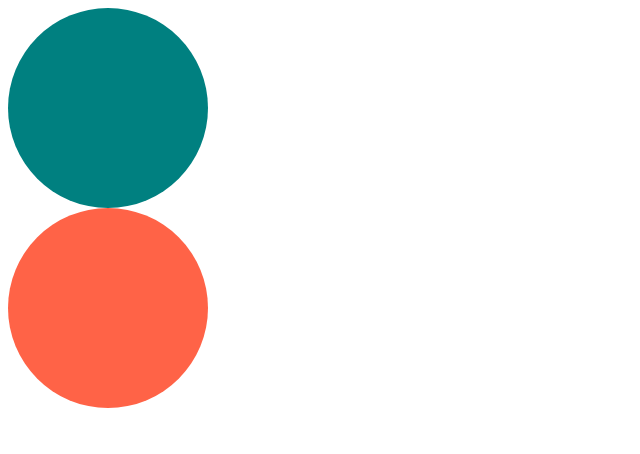
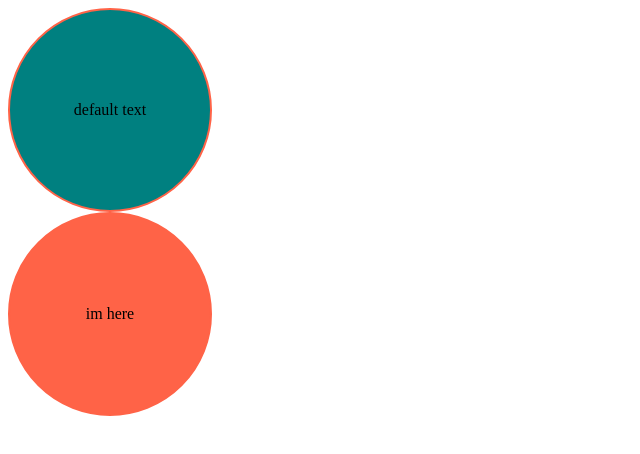
Before and after one commit to Typonote/CryptoTracker, a React (Create React App) app: page / in a window 1280 px wide. Shown: the top 454 px of the page, without its empty margins (0-640 px from the left). Built offline with nearby package versions, Linux system fonts and the light colour scheme.

Commit message:
#3 Optional Props

```diff
--- a/src/App.tsx
+++ b/src/App.tsx
@@ -4,8 +4,8 @@
 function App() {
   return (
     <div>
-      <Circle bgColor="teal" />
-      <Circle bgColor="tomato" />
+      <Circle bgColor="teal" borderColor="tomato" />
+      <Circle bgColor="tomato" text="im here" />
     </div>
   );
 }
--- a/src/Components/Circle.tsx
+++ b/src/Components/Circle.tsx
@@ -3,21 +3,32 @@
 
 interface ContainerProps {
   bgColor: string;
+  borderColor?: string;
 }
 
 const Container = styled.div<ContainerProps>`
   width: 200px;
   height: 200px;
   border-radius: 50%;
+  display: flex;
+  justify-content: center;
+  align-items: center;
   background-color: ${(props) => props.bgColor};
+  border: 2px solid ${(props) => props.borderColor};
 `;
 
 interface CircleProps {
   bgColor: string;
+  borderColor?: string;
+  text?: string;
 }
 
-function Circle({ bgColor }: CircleProps) {
-  return <Container bgColor={bgColor} />;
+function Circle({ bgColor, borderColor, text = "default text" }: CircleProps) {
+  return (
+    <Container bgColor={bgColor} borderColor={borderColor ?? bgColor}>
+      {text}
+    </Container>
+  );
 }
 
 export default Circle;
```
